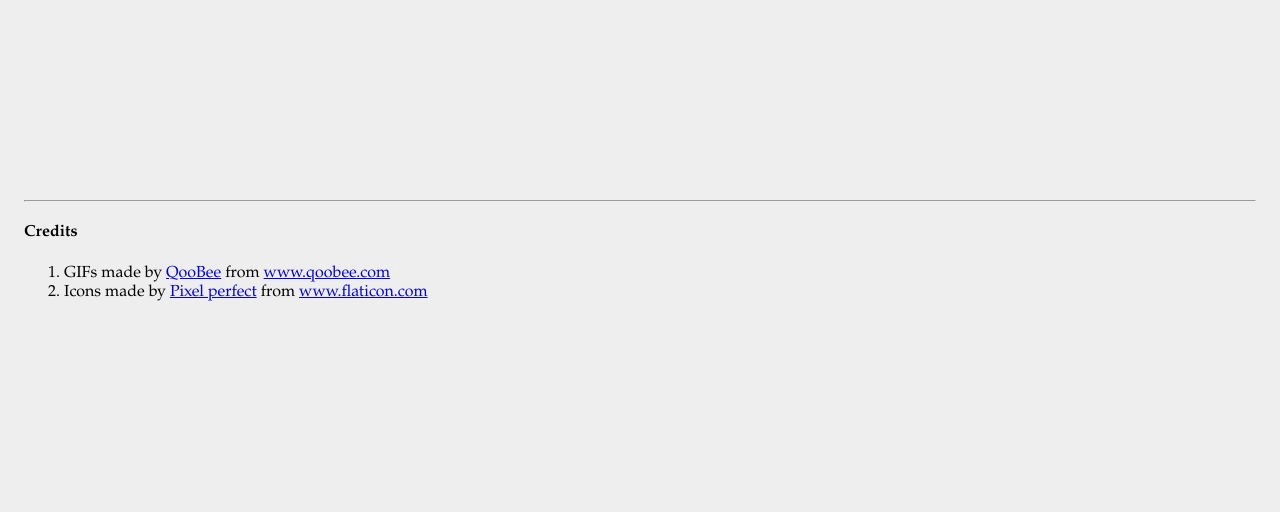
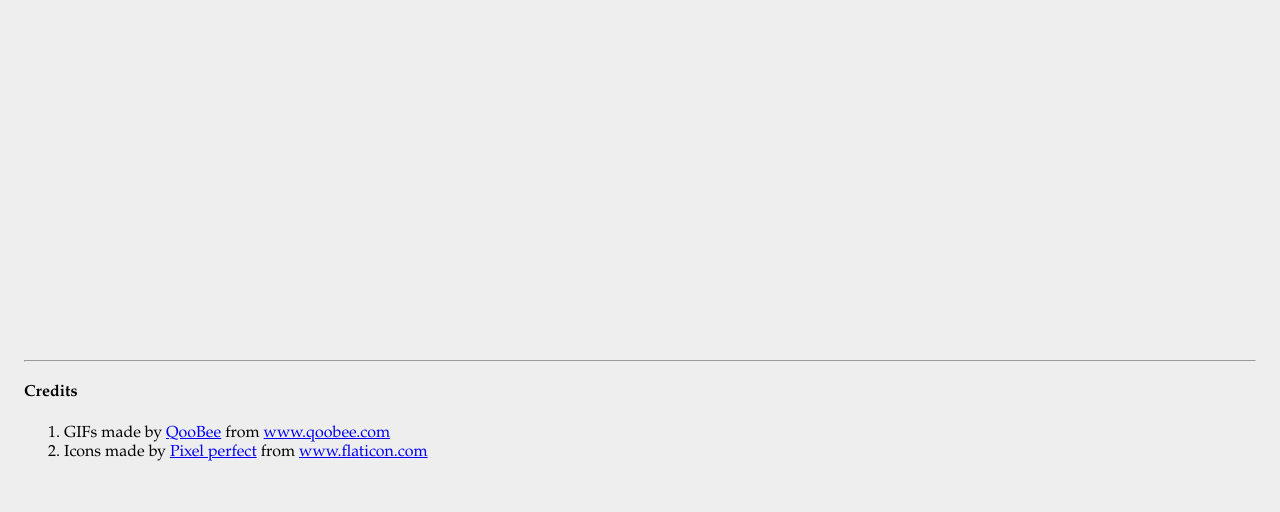
Before and after one commit to cmy113/sentiment-analysis-project, a Flask app: page / in a window 1280 px wide. Shown: the part 472-984 px from the top of the page. Before the commit the page ends 773 px from the top, so only its background shows below. Run offline with Flask 2, Linux system fonts and the light colour scheme; parts of the project's set-up code (start-up, migrations or seed data) failed here and were passed over.

Commit message:
test footer function

```diff
--- a/flaskr/static/mystyle.css
+++ b/flaskr/static/mystyle.css
@@ -20,7 +20,7 @@ html {
 This is to make sure footer always at the bottom of the page
  */
 body {
-    min-height:80%;
+    min-height:100%;
     position:relative;
     padding-bottom:var(--footer-height);
 }
```
